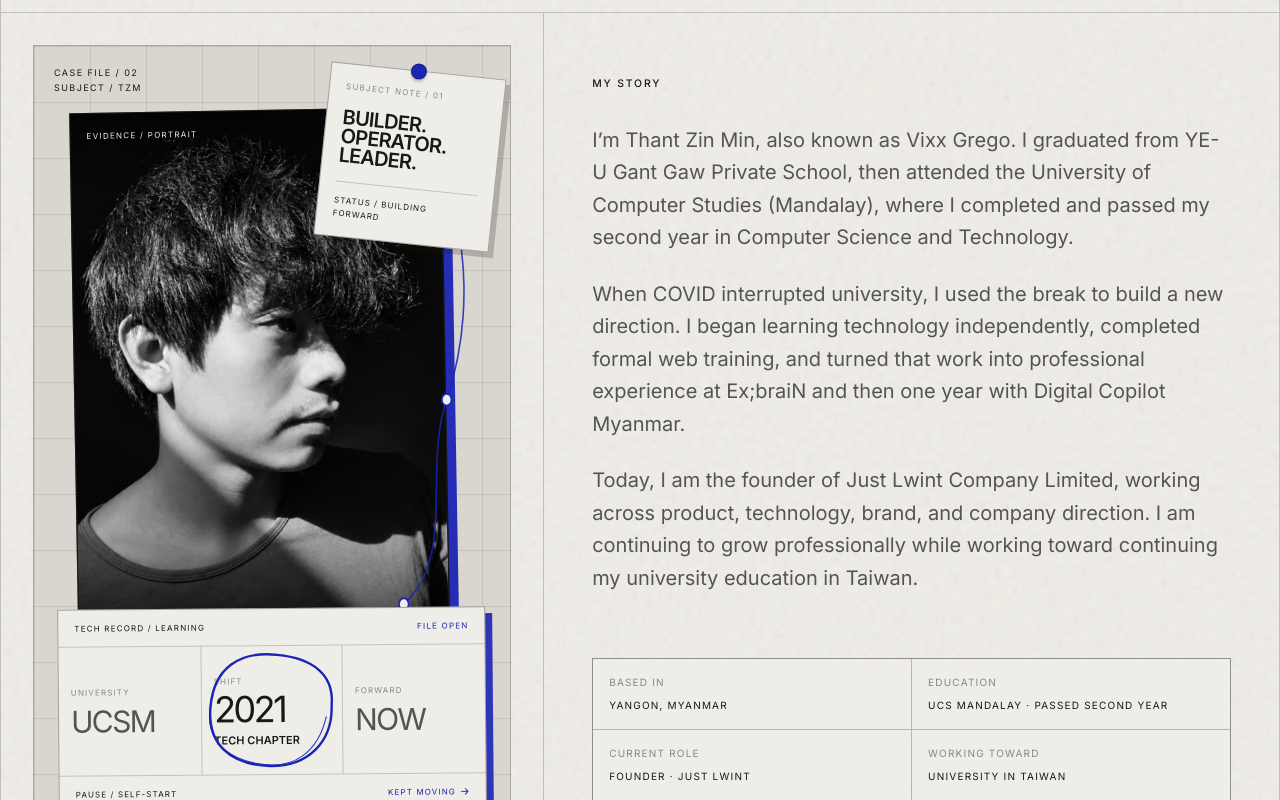
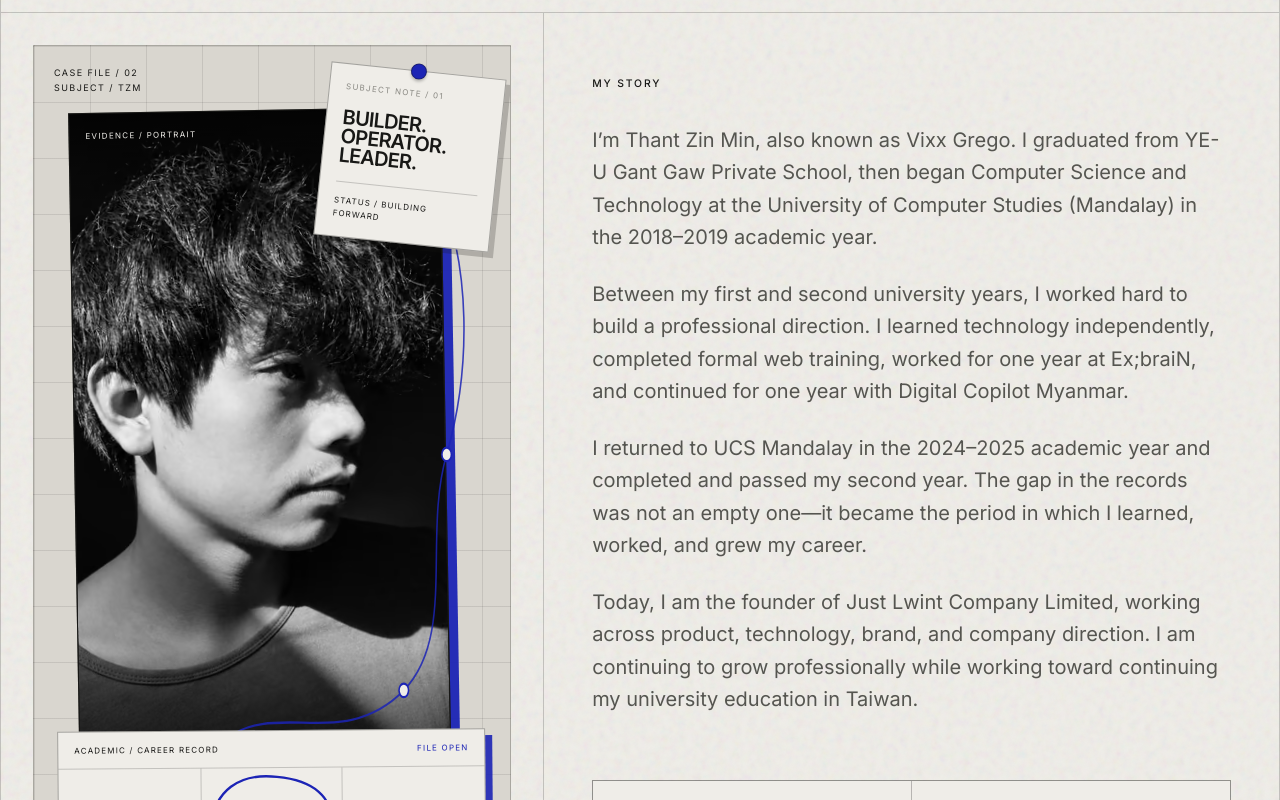
Before and after one commit to GerVaf/show_case, a React (Vite) app: page /about in a window 1280 px wide. Shown: the part 700-1500 px from the top of the page. Built offline with nearby package versions, Linux system fonts and the light colour scheme.

Commit message:
Correct university timeline and career interval

```diff
--- a/src/components/EvidencePortrait.jsx
+++ b/src/components/EvidencePortrait.jsx
@@ -88,16 +88,16 @@ export default function EvidencePortrait({ className = '' }) {
         transition={{ duration: reduceMotion ? 0 : 0.7, delay: reduceMotion ? 0 : 0.38, ease }}
       >
         <div className="flex items-center justify-between border-b border-ink/20 px-4 py-3 font-mono text-[8px] tracking-[0.15em] uppercase">
-          <span>Tech record / Learning</span>
+          <span>Academic / Career record</span>
           <span className="text-blue">File open</span>
         </div>
 
         <div className="grid min-h-32 grid-cols-3">
-          <CalendarCell label="University" value="UCSM" />
+          <CalendarCell label="First year" value="18/19" />
           <div className="relative flex flex-col justify-center border-x border-ink/20 px-3 py-4">
-            <span className="font-mono text-[8px] tracking-[0.14em] text-ink-faint uppercase">Shift</span>
+            <span className="font-mono text-[8px] tracking-[0.14em] text-ink-faint uppercase">Build</span>
             <span className="mt-1 font-display text-4xl leading-none tracking-[-0.07em]">2021</span>
-            <span className="mt-2 font-display text-[11px] leading-none font-semibold uppercase">Tech chapter</span>
+            <span className="mt-2 font-display text-[11px] leading-none font-semibold uppercase">Career shift</span>
             <svg className="pointer-events-none absolute -inset-2 h-[calc(100%+1rem)] w-[calc(100%+1rem)]" viewBox="0 0 170 150" fill="none" aria-hidden="true">
               <m.path
                 d="M150 70C151 111 123 137 82 136C38 134 14 111 18 71C22 29 50 10 91 15C130 19 153 37 150 70Z"
@@ -119,13 +119,13 @@ export default function EvidencePortrait({ className = '' }) {
               />
             </svg>
           </div>
-          <CalendarCell label="Forward" value="Now" />
+          <CalendarCell label="Second year" value="24/25" />
         </div>
 
         <div className="flex items-center justify-between border-t border-ink/20 px-4 py-3 font-mono text-[8px] tracking-[0.14em] uppercase">
-          <span>Pause / Self-start</span>
+          <span>Worked through the gap</span>
           <span className="inline-flex items-center gap-1 text-blue">
-            Kept moving
+            Passed year two
             <ArrowRightIcon aria-hidden="true" size={10} weight="bold" />
           </span>
         </div>
--- a/src/data/story.js
+++ b/src/data/story.js
@@ -7,9 +7,9 @@ export const storyTimeline = [
   },
   {
     period: '2018—2019',
-    chapter: 'University',
+    chapter: 'University · First year',
     place: 'University of Computer Studies (Mandalay)',
-    text: 'I attended the University of Computer Studies (Mandalay), where I completed and passed my second year in Computer Science and Technology.',
+    text: 'I began Computer Science and Technology at the University of Computer Studies (Mandalay), completing my first academic year before the longer break that followed.',
   },
   {
     period: '2020—2021',
@@ -36,10 +36,16 @@ export const storyTimeline = [
     text: 'I spent one year on the software-development team, turning self-directed practice into professional work and strengthening my problem-solving and collaboration.',
   },
   {
-    period: 'Following Ex;braiN · One year',
+    period: 'Between academic years · One year',
     chapter: 'Professional growth',
     place: 'Digital Copilot Myanmar',
-    text: 'I continued for one year at Digital Copilot Myanmar, improving my craft, learning how teams deliver, and growing my career during the university break.',
+    text: 'Following Ex;braiN, I worked for one year at Digital Copilot Myanmar. I kept improving my craft, learning how teams deliver, and building a stronger career during the university break.',
+  },
+  {
+    period: '2024—2025',
+    chapter: 'University · Second year passed',
+    place: 'University of Computer Studies (Mandalay)',
+    text: 'I returned to university and completed and passed my second year in Computer Science and Technology. The years between my first and second academic records became years of serious learning, work, and career growth.',
   },
   {
     period: '2025—Now',
--- a/src/pages/AboutPage.jsx
+++ b/src/pages/AboutPage.jsx
@@ -22,8 +22,9 @@ export default function AboutPage() {
           <div>
             <p className="eyebrow mb-8">My story</p>
             <div className="space-y-6 text-lg leading-relaxed text-ink-muted md:text-xl">
-              <p>I’m Thant Zin Min, also known as Vixx Grego. I graduated from YE-U Gant Gaw Private School, then attended the University of Computer Studies (Mandalay), where I completed and passed my second year in Computer Science and Technology.</p>
-              <p>When COVID interrupted university, I used the break to build a new direction. I began learning technology independently, completed formal web training, and turned that work into professional experience at Ex;braiN and then one year with Digital Copilot Myanmar.</p>
+              <p>I’m Thant Zin Min, also known as Vixx Grego. I graduated from YE-U Gant Gaw Private School, then began Computer Science and Technology at the University of Computer Studies (Mandalay) in the 2018–2019 academic year.</p>
+              <p>Between my first and second university years, I worked hard to build a professional direction. I learned technology independently, completed formal web training, worked for one year at Ex;braiN, and continued for one year with Digital Copilot Myanmar.</p>
+              <p>I returned to UCS Mandalay in the 2024–2025 academic year and completed and passed my second year. The gap in the records was not an empty one—it became the period in which I learned, worked, and grew my career.</p>
               <p>Today, I am the founder of Just Lwint Company Limited, working across product, technology, brand, and company direction. I am continuing to grow professionally while working toward continuing my university education in Taiwan.</p>
             </div>
           </div>
@@ -31,7 +32,7 @@ export default function AboutPage() {
           <dl className="grid gap-px border border-ink/25 bg-ink/25 font-mono text-[10px] uppercase tracking-[0.12em] sm:grid-cols-2">
             {[
               ['Based in', 'Yangon, Myanmar'],
-              ['Education', 'UCS Mandalay · Passed second year'],
+              ['Education', 'UCS Mandalay · Passed year two (2024–25)'],
               ['Current role', 'Founder · Just Lwint'],
               ['Working toward', 'University in Taiwan'],
             ].map(([term, value]) => (
@@ -52,7 +53,7 @@ export default function AboutPage() {
           </div>
           <div>
             <h2 className="font-display text-4xl leading-[0.95] font-semibold uppercase tracking-[-0.05em] md:text-6xl">Not a straight line.<br />Still moving forward.</h2>
-            <p className="mt-6 max-w-2xl leading-relaxed text-ink-muted">Each chapter changed the next one. The dates matter, but so does what I chose to do with the interruption between them.</p>
+            <p className="mt-6 max-w-2xl leading-relaxed text-ink-muted">The years between my first and second academic records were not empty. They became the years in which I learned, worked, and built my career.</p>
           </div>
         </div>
 
```
